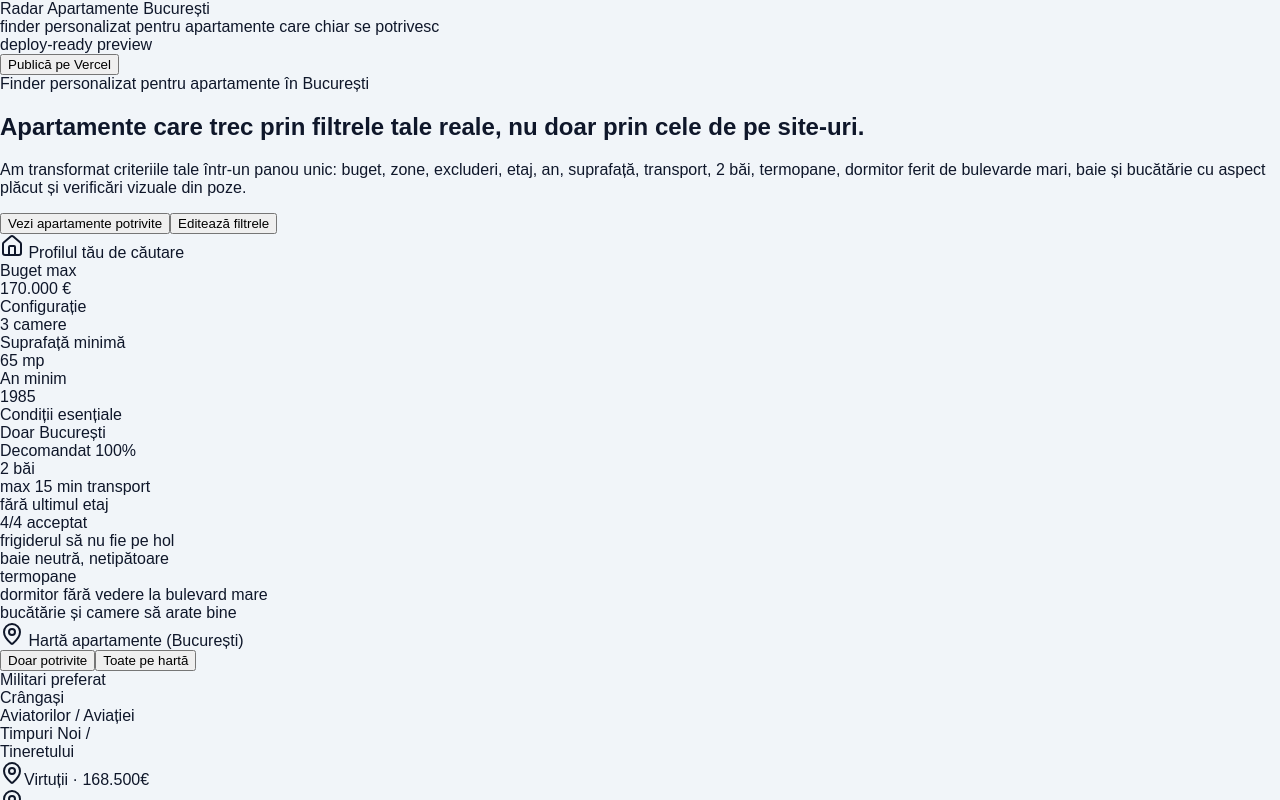
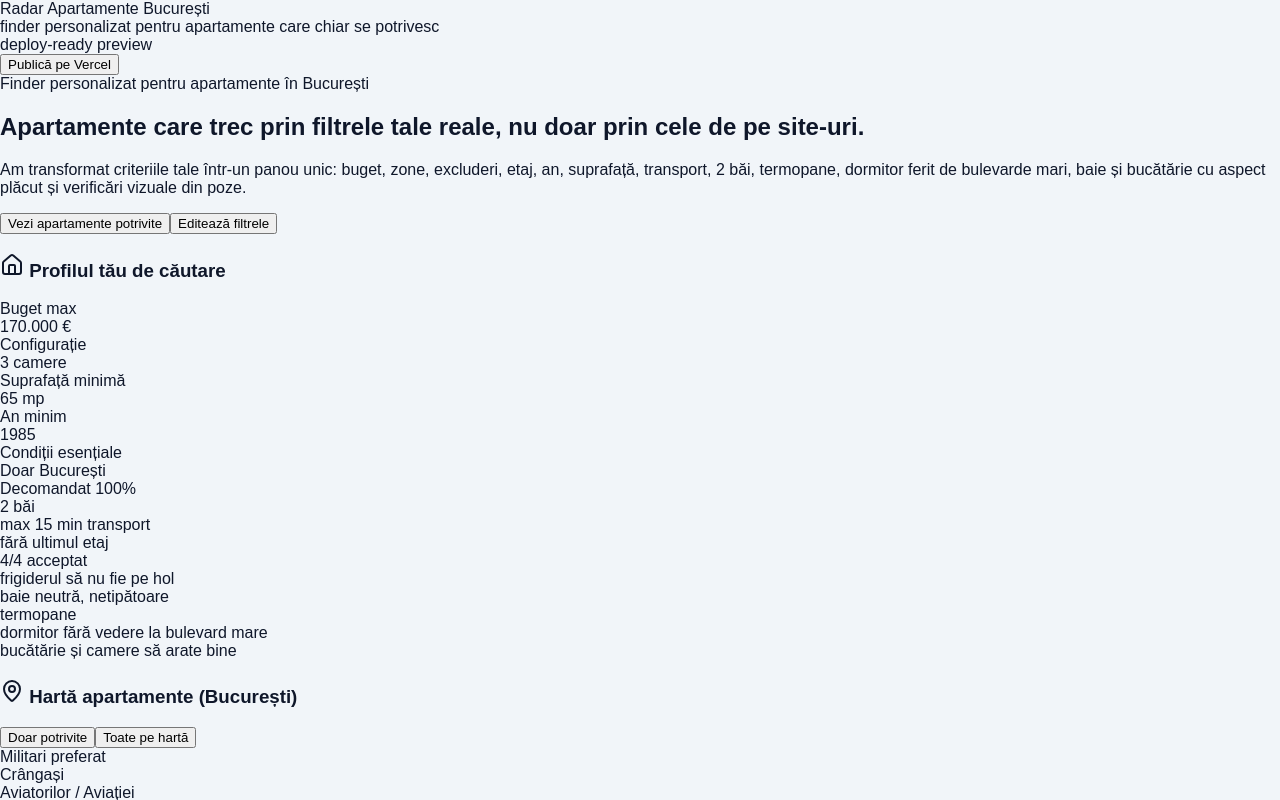
Before and after one commit to denandr30/apartamente-bucuresti-finder, a Next.js app: page / in a window 1280 px wide. Shown: the top 800 px of the page. Built offline with nearby package versions, Linux system fonts and the light colour scheme.

Commit message:
Create card.jsx

```diff
--- /dev/null
+++ b/components/ui/card.jsx
@@ -0,0 +1,15 @@
+export function Card({ children, className }) {
+  return <div className={className}>{children}</div>;
+}
+
+export function CardHeader({ children }) {
+  return <div className="p-4 border-b">{children}</div>;
+}
+
+export function CardTitle({ children }) {
+  return <h3 className="font-semibold">{children}</h3>;
+}
+
+export function CardContent({ children, className }) {
+  return <div className={className}>{children}</div>;
+}
```
